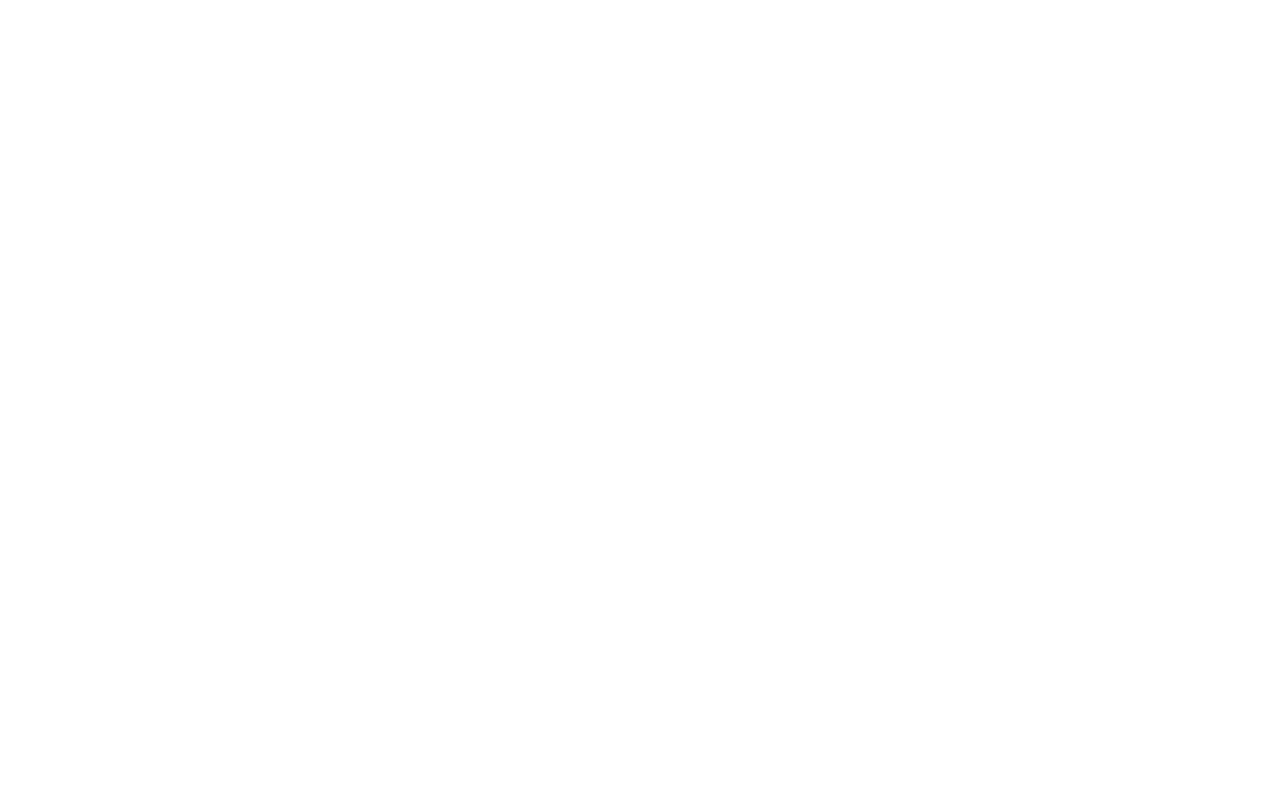
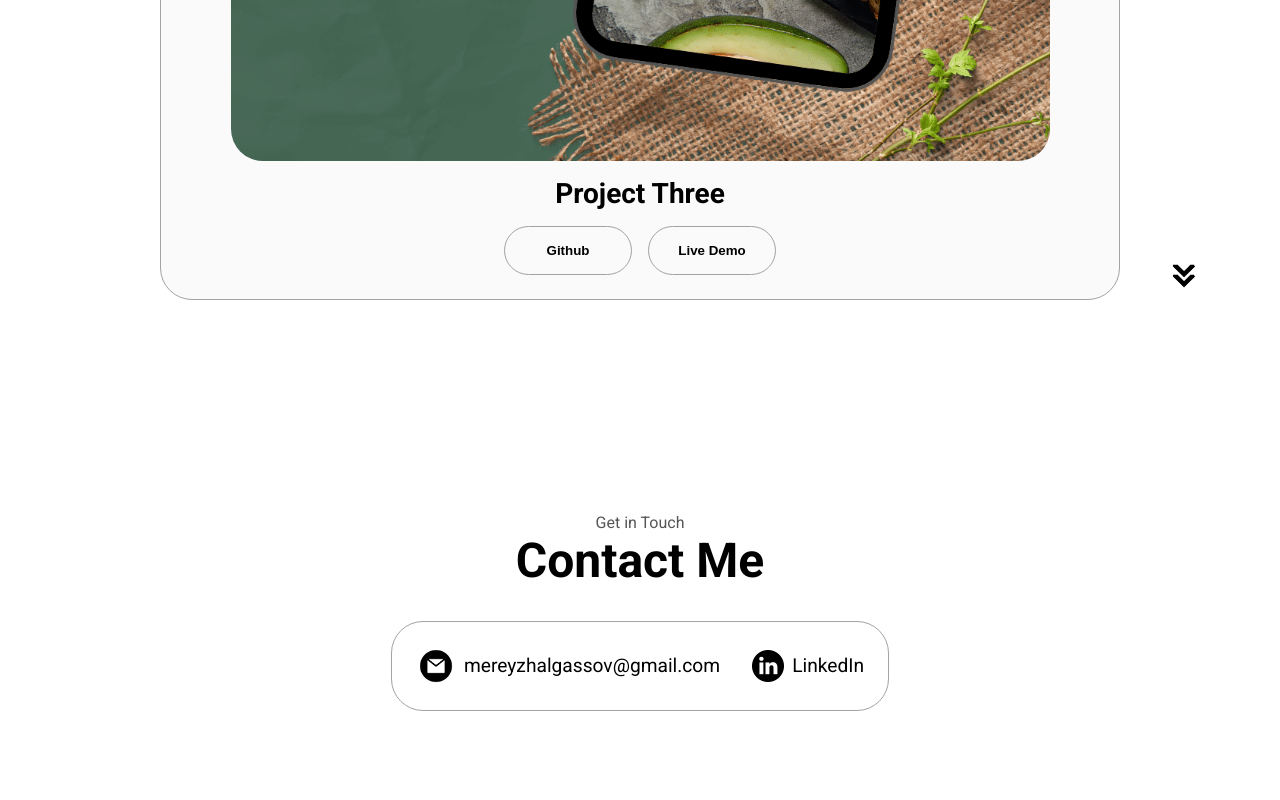
Before and after one commit to vossaglahz/Portfolio, a React (Vite) app: page / in a window 1280 px wide. Shown: the part 3800-4600 px from the top of the page. Before the commit the page ends 2616 px from the top, so only its background shows below. Built offline with nearby package versions, Linux system fonts and the light colour scheme.

Commit message:
Projects and Contact are set

```diff
--- /dev/null
+++ b/src/components/Contact/Contact.scss
@@ -0,0 +1,37 @@
+#contact {
+    display: flex;
+    justify-content: center;
+    flex-direction: column;
+    height: 70vh;
+  }
+
+  .contact-info-upper-container {
+    display: flex;
+    justify-content: center;
+    border-radius: 2rem;
+    border: rgb(53, 53, 53) 0.1rem solid;
+    border-color: rgb(163, 163, 163);
+    background: (250, 250, 250);
+    margin: 2rem auto;
+    padding: 0.5rem;
+  }
+
+  .contact-info-container {
+    display: flex;
+    align-items: center;
+    justify-content: center;
+    gap: 0.5rem;
+    margin: 1rem;
+  }
+
+  .contact-info-container p {
+    font-size: larger;
+  }
+
+  .contact-icon {
+    cursor: default;
+  }
+
+  .email-icon {
+    height: 2.5rem;
+  }
--- /dev/null
+++ b/src/components/Contact/Contact.tsx
@@ -0,0 +1,29 @@
+import './Contact.scss';
+
+export const Contact = () => {
+
+    return (
+        <section id="contact">
+            <p className="section__text__p1">Get in Touch</p>
+            <h1 className="title">Contact Me</h1>
+            <div className="contact-info-upper-container">
+                <div className="contact-info-container">
+                <img
+                    src="public/email.png"
+                    alt="Email icon"
+                    className="icon contact-icon email-icon"
+                />
+                <p><a href="mailto:mereyzhalgassov@gmail.com">mereyzhalgassov@gmail.com</a></p>
+                </div>
+                <div className="contact-info-container">
+                <img
+                    src="public/linkedin.png"
+                    alt="LinkedIn icon"
+                    className="icon contact-icon"
+                />
+                <p><a href="https://www.linkedin.com/in/merey-zhalgassov-774535330/">LinkedIn</a></p>
+                </div>
+            </div>
+        </section>
+    );
+};
--- a/src/components/Main.tsx
+++ b/src/components/Main.tsx
@@ -2,6 +2,8 @@
 import { Profile } from "./Profile/Profile";
 import { About } from "./About/About";
 import { Experience } from "./Experience/Experience";
+import { Projects } from "./Projects/Projects";
+import { Contact } from "./Contact/Contact";
 import { Footer } from "./Footer/Footer";
 
 export const Main = () => {
@@ -11,6 +13,8 @@
             <Profile />
             <About />
             <Experience />
+            <Projects />
+            <Contact />
             <Footer />
         </div>
     )
--- /dev/null
+++ b/src/components/Projects/Projects.scss
@@ -0,0 +1,24 @@
+#projects {
+    position: relative;
+  }
+
+  .color-container {
+    border-color: rgb(163, 163, 163);
+    background: rgb(250, 250, 250);
+  }
+
+  .project-img {
+    border-radius: 2rem;
+    width: 90%;
+    height: 90%;
+  }
+
+  .project-title {
+    margin: 1rem;
+    color: black;
+  }
+
+  .project-btn {
+    color: black;
+    border-color: rgb(163, 163, 163);
+  }
--- /dev/null
+++ b/src/components/Projects/Projects.tsx
@@ -0,0 +1,101 @@
+import './Projects.scss';
+
+export const Projects = () => {
+
+    const navigateToContact = () => {
+        window.location.href = './#contact';
+    };
+
+    const openGitHub = () => {
+        window.location.href = 'https://github.com/vossaglahz';
+    };
+
+    return (
+        <section id="projects">
+            <p className="section__text__p1">Browse My Recent</p>
+            <h1 className="title">Projects</h1>
+            <div className="experience-details-container">
+                <div className="about-containers">
+                <div className="details-container color-container">
+                    <div className="article-container">
+                    <img
+                        src="public/project-1.png"
+                        alt="Project 1"
+                        className="project-img"
+                    />
+                    </div>
+                    <h2 className="experience-sub-title project-title">Project One</h2>
+                    <div className="btn-container">
+                    <button
+                        className="btn btn-color-2 project-btn"
+                        onClick={openGitHub}
+                    >
+                        Github
+                    </button>
+                    <button
+                        className="btn btn-color-2 project-btn"
+                        onClick={openGitHub}
+                    >
+                        Live Demo
+                    </button>
+                    </div>
+                </div>
+                <div className="details-container color-container">
+                    <div className="article-container">
+                    <img
+                        src="public/project-2.png"
+                        alt="Project 2"
+                        className="project-img"
+                    />
+                    </div>
+                    <h2 className="experience-sub-title project-title">Project Two</h2>
+                    <div className="btn-container">
+                    <button
+                        className="btn btn-color-2 project-btn"
+                        onClick={openGitHub}
+                    >
+                        Github
+                    </button>
+                    <button
+                        className="btn btn-color-2 project-btn"
+                        onClick={openGitHub}
+                    >
+                        Live Demo
+                    </button>
+                    </div>
+                </div>
+                <div className="details-container color-container">
+                    <div className="article-container">
+                    <img
+                        src="public/project-3.png"
+                        alt="Project 3"
+                        className="project-img"
+                    />
+                    </div>
+                    <h2 className="experience-sub-title project-title">Project Three</h2>
+                    <div className="btn-container">
+                    <button
+                        className="btn btn-color-2 project-btn"
+                        onClick={openGitHub}
+                    >
+                        Github
+                    </button>
+                    <button
+                        className="btn btn-color-2 project-btn"
+                        onClick={openGitHub}
+                    >
+                        Live Demo
+                    </button>
+                    </div>
+                </div>
+                </div>
+            </div>
+            <img
+                src="public/arrow.png"
+                alt="Arrow icon"
+                className="icon arrow"
+                onClick={navigateToContact}
+            />
+        </section>
+    );
+};
```
